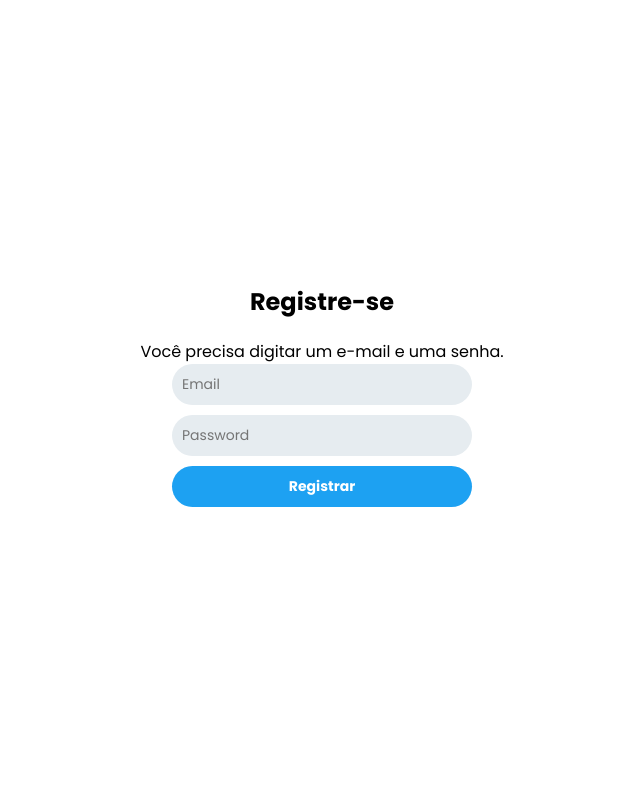
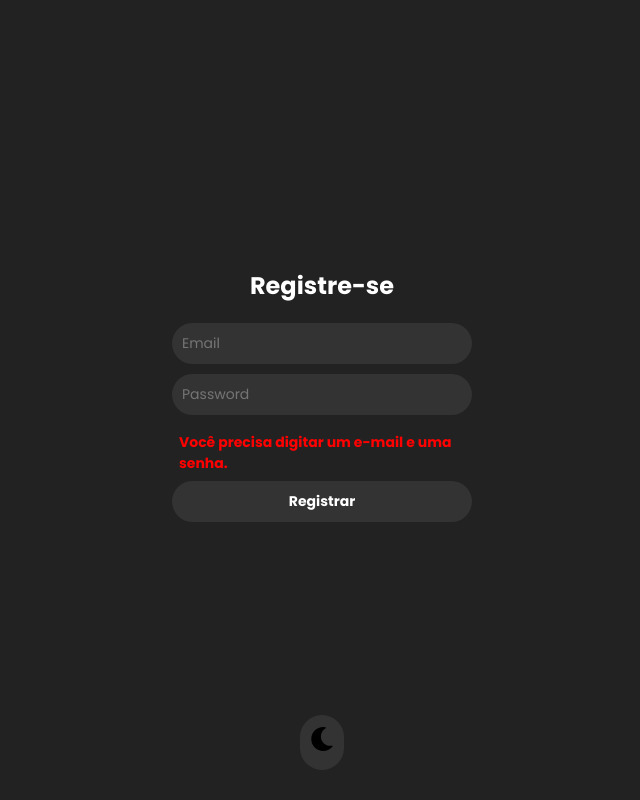
Before and after one commit to PedroHGaspar/intern_system_jobs, a React (Create React App) app in the folder intern_software/: page /register in a window 1280 px wide. Both pictures are taken after a click on the button "Registrar". Shown: the whole page, without its empty margins (318-958 px from the left). Built offline with nearby package versions, Linux system fonts and the light colour scheme.

Commit message:
commit (28/05/2023) - Estilo da menssagem de erro e darkmode na pag registrar -> (criar context)

```diff
--- a/intern_software/src/Components/Register.jsx
+++ b/intern_software/src/Components/Register.jsx
@@ -3,11 +3,13 @@ import firebase from 'firebase/compat/app';
 import 'firebase/compat/auth';
 import { useNavigate } from 'react-router-dom';
 import '../style/login.css';
+import { FaMoon } from 'react-icons/fa';
 
 const Register = () => {
     const [email, setEmail] = useState('');
     const [password, setPassword] = useState('');
     const [errorMessage, setErrorMessage] = useState('');
+    const [darkMode, setDarkMode] = useState(true);
     const navigate = useNavigate();
 
     const handleEmailChange = (e) => {
@@ -51,10 +53,13 @@ const Register = () => {
         return passwordRegex.test(password);
     };
 
+    const toggleDarkMode = () => {
+        setDarkMode(!darkMode);
+      };
+
     return (
-        <div className={`login-container`}>
+        <div className={`login-container ${darkMode ? 'dark-mode' : ''}`}>
             <h2>Registre-se</h2>
-            {errorMessage && <p>{errorMessage}</p>}
             <form>
                 <input type="email" placeholder="Email" value={email} onChange={handleEmailChange} />
                 <input
@@ -63,10 +68,14 @@ const Register = () => {
                     value={password}
                     onChange={handlePasswordChange}
                 />
+                {errorMessage && <p className="error-message">{errorMessage}</p>}
                 <button type="button" onClick={handleRegister}>
                     Registrar
                 </button>
             </form>
+            <button className="dark-mode-button" onClick={toggleDarkMode}>
+                <FaMoon />
+            </button>
         </div>
     );
 };
--- a/intern_software/src/style/login.css
+++ b/intern_software/src/style/login.css
@@ -97,6 +97,6 @@ button:hover {
 .error-message {
   color: red;
   font-size: 14px;
-  margin-top: 5px;
+  margin: 7px;
   font-weight: bold;
 }
```
